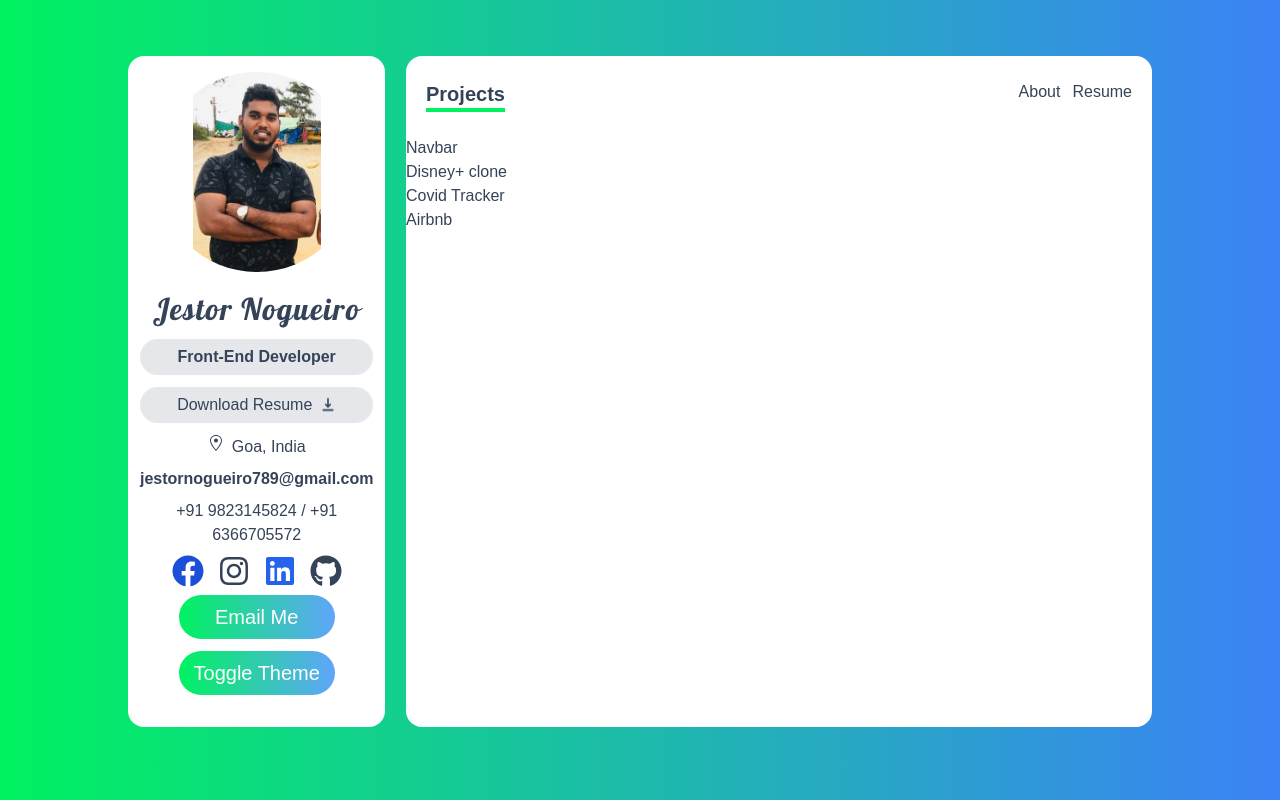
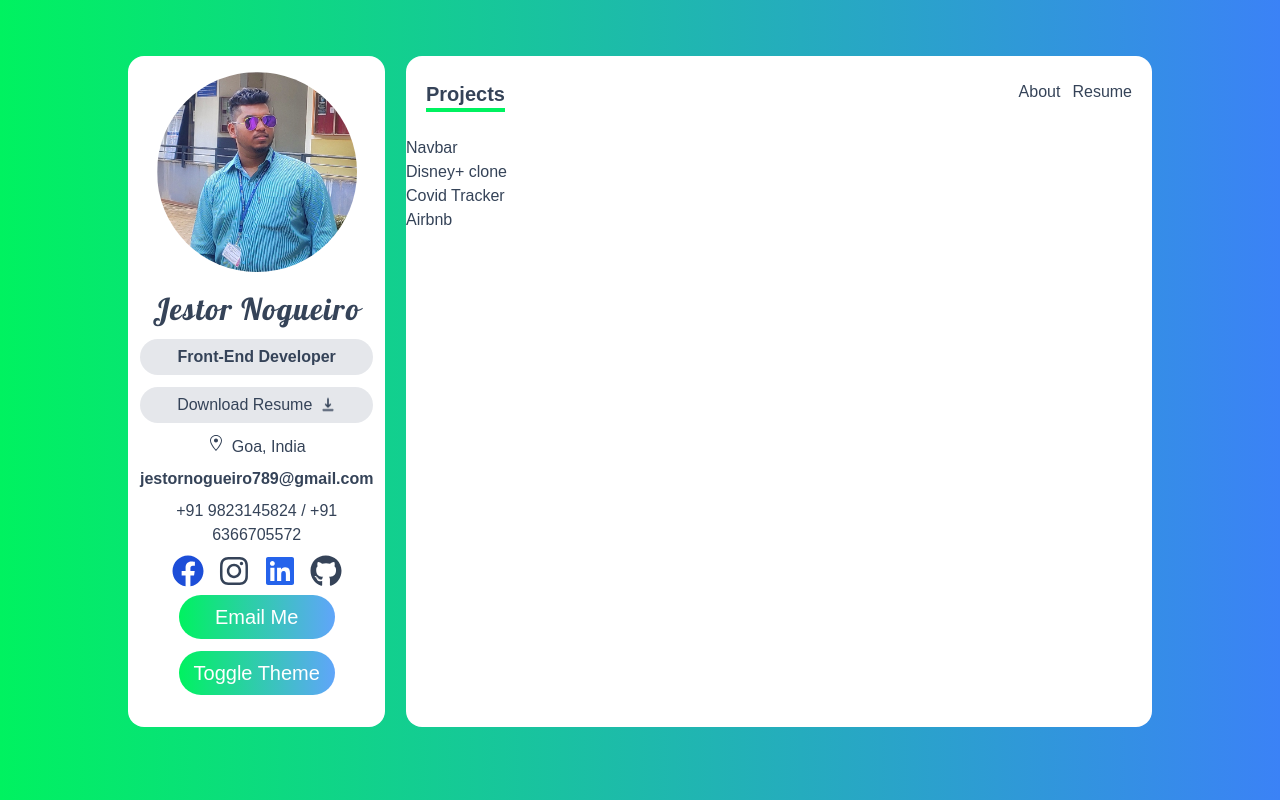
Before and after one commit to JestorNogueiro/portfolio, a Next.js app: page /projects in a window 1280 px wide. Built offline with nearby package versions, Linux system fonts and the light colour scheme.

Commit message:
changed image source

```diff
--- a/components/Sidebar.tsx
+++ b/components/Sidebar.tsx
@@ -13,7 +13,7 @@ function Sidebar() {
     <div className="my-4">
       <Image
         className="rounded-full mx-auto  "
-        src="/jestor.jpg"
+        src="/jestor-2.png"
         alt="jestor nogueiro"
         height="200"
         width="200"
```
